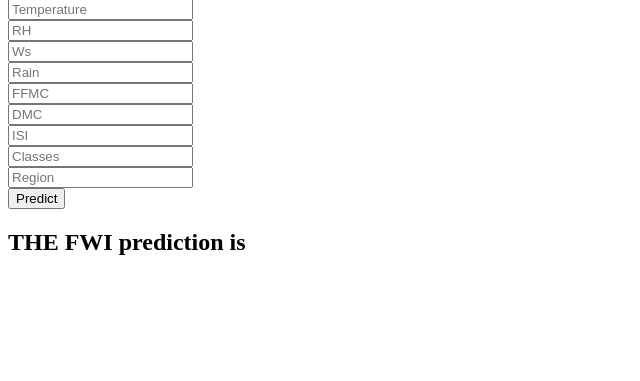
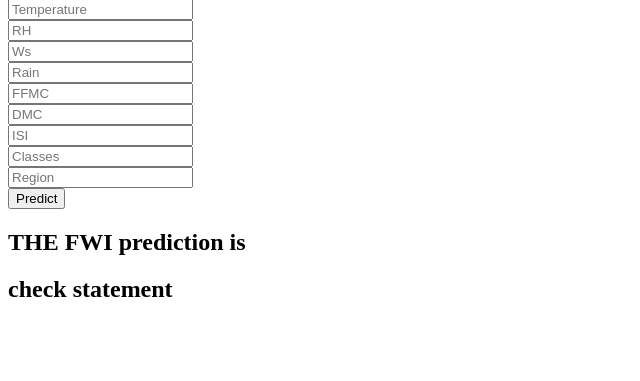
Before and after one commit to YogenderKushwaha/LR_Project_jul25, a Flask app: page /predictdata in a window 1280 px wide. Shown: the part 67-448 px from the top of the page, without its empty margins (0-640 px from the left). Run offline with Flask 3, Linux system fonts and the light colour scheme; parts of the project's set-up code (start-up, migrations or seed data) failed here and were passed over.

Commit message:
Commit for checking the first push

```diff
--- a/templates/home.html
+++ b/templates/home.html
@@ -20,5 +20,9 @@
     <h2>
         THE FWI prediction is {{result}}
     </h2>
+
+    <h2>
+      check statement
+    </h2>
    <body>
 </html>
```
